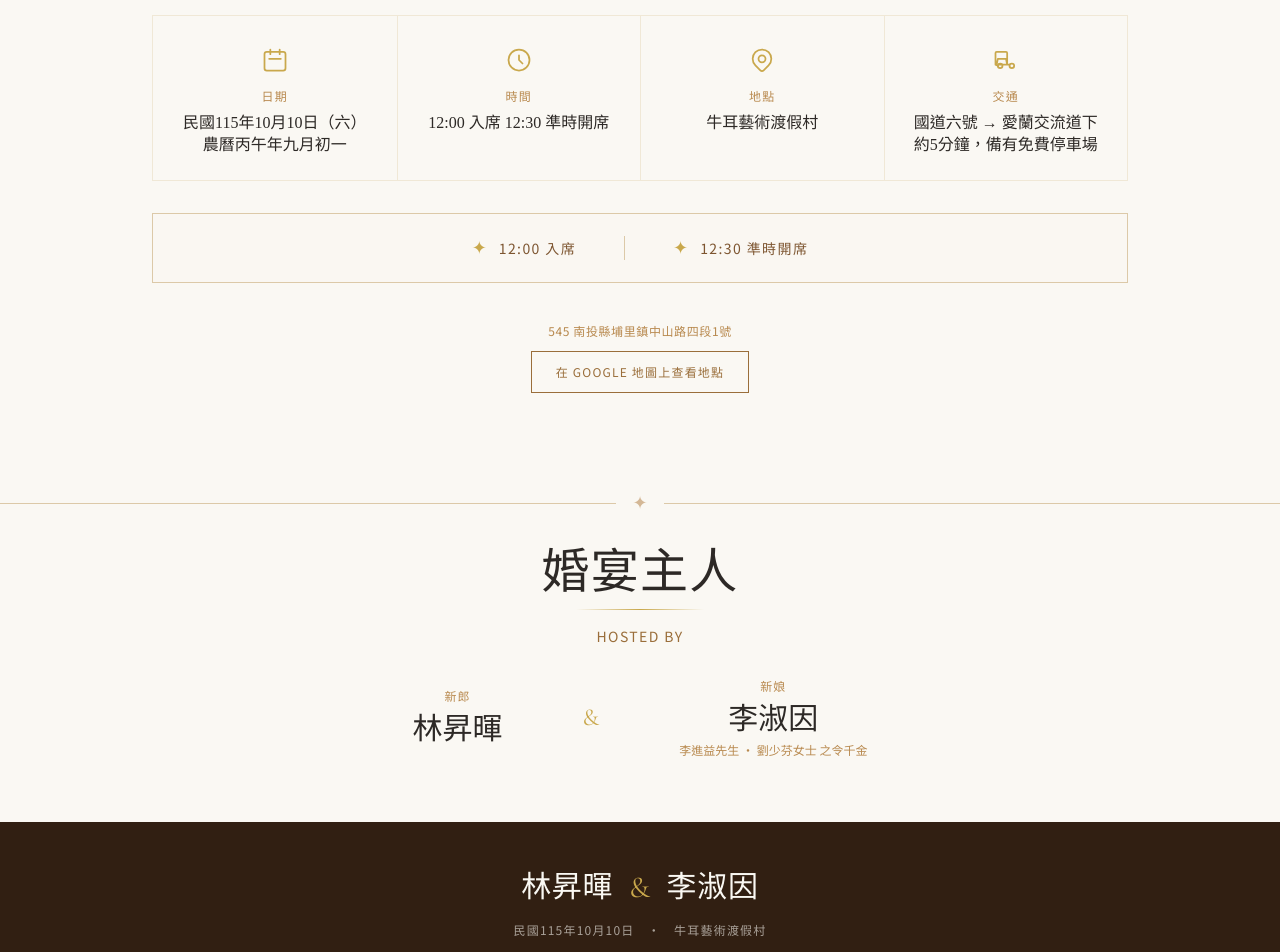
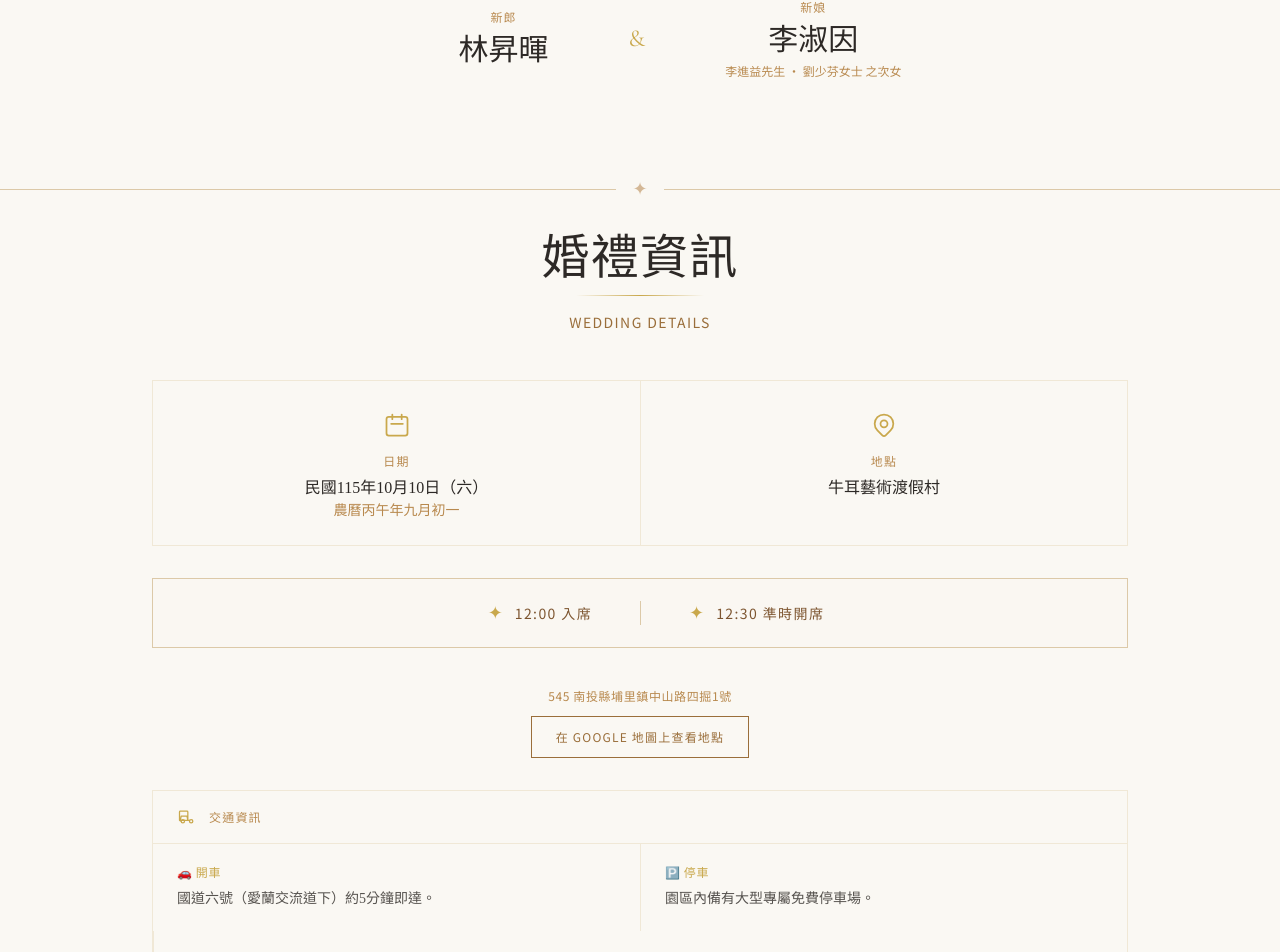
Before and after one commit to AliceLakereflect/weddingSite, a Vue app: page /#/ in a window 1280 px wide. Shown: the part 994-1946 px from the top of the page. Built offline with nearby package versions, Linux system fonts and the light colour scheme.

Commit message:
feat: complete home view

```diff
--- /dev/null
+++ b/public/config/1010.json
@@ -0,0 +1,19 @@
+{
+  "dateZh": "民國一一五年十月十日",
+  "dateGregorian": "民國115年10月10日（六）",
+  "dateLunar": "農曆丙午年九月初一",
+  "countdownTarget": "2026-10-10T04:00:00Z",
+  "checkinTime": "12:00",
+  "startTime": "12:30",
+  "venue": "牛耳藝術渡假村",
+  "city": "南投縣埔里鎮",
+  "address": "545 南投縣埔里鎮中山路四掘1號",
+  "transportation": [
+    { "title": "🚗 開車", "detail": "國道六號（愛蘭交流道下）約5分鐘即達。" },
+    { "title": "🅿️ 停車", "detail": "園區內備有大型專屬免費停車場。" },
+    { "title": "🚌 大眾靈輸", "detail": "高鐵台中烏日站（5號出口）轉乘「南投客運 6670 路」，於「牛耳石雕公園」站下車直達。" }
+  ],
+  "mapsUrl": "https://maps.google.com/?q=牛耳藝術渡假村",
+  "copyright": "© 2026 昇暉 & 淑因 版權所有。Copilot, Claude聯合婚禮網頁製作。",
+  "footerText": "感謝歲月裡有您的關懷與期許。\n在這個充滿喜慶的日子裡，期盼能與您共享這份最真摯的幸福時光。"
+}
--- a/src/components/WdCountdown.vue
+++ b/src/components/WdCountdown.vue
@@ -1,8 +1,12 @@
 <script setup lang="ts">
 import { ref, computed, onMounted, onUnmounted } from 'vue'
+import { useWeddingConfig } from '@/composables/useWeddingConfig'
 
-// 2026-10-10 12:00:00 UTC+8 = 2026-10-10T04:00:00Z
-const TARGET = new Date('2026-10-10T04:00:00Z').getTime()
+const config = useWeddingConfig()
+const TARGET = computed(() => {
+  const t = config.value?.countdownTarget
+  return t ? new Date(t).getTime() : Infinity
+})
 
 const now = ref(Date.now())
 let timer: ReturnType<typeof setInterval>
@@ -12,7 +16,7 @@ onMounted(() => {
 })
 onUnmounted(() => clearInterval(timer))
 
-const remaining = computed(() => Math.max(0, TARGET - now.value))
+const remaining = computed(() => Math.max(0, TARGET.value - now.value))
 const done = computed(() => remaining.value === 0)
 
 const days = computed(() => Math.floor(remaining.value / 86_400_000))
--- a/src/components/WdFooter.vue
+++ b/src/components/WdFooter.vue
@@ -1,15 +1,20 @@
+<script setup lang="ts">
+import { useWeddingConfig } from '@/composables/useWeddingConfig'
+const config = useWeddingConfig()
+</script>
+
 <template>
   <footer class="bg-wood-900 text-cream/80 py-12 mt-0">
     <div class="max-w-5xl mx-auto px-6 flex flex-col items-center gap-4 text-center">
       <p class="font-display text-3xl text-cream tracking-wide">
         林昇暉 <span class="text-gold mx-2">&</span> 李淑因
       </p>
-      <p class="font-sans text-xs tracking-widest text-cream/60 uppercase">
-        民國115年10月10日　·　牛耳藝術渡假村
+      <p class="font-sans text-sm tracking-widest text-cream/60 whitespace-pre-line">
+        {{ config?.footerText }}
       </p>
       <div class="h-px w-16 bg-gold/40 my-1" />
       <p class="font-sans text-xs text-cream/40">
-        © 2026 林昇暉 & 李淑因
+        {{ config?.copyright }}
       </p>
     </div>
   </footer>
--- a/src/components/WdInfoItem.vue
+++ b/src/components/WdInfoItem.vue
@@ -1,7 +1,7 @@
 <script setup lang="ts">
 defineProps<{
   label: string
-  value: string
+  value?: string
   icon?: string
 }>()
 </script>
@@ -14,6 +14,8 @@ defineProps<{
       </slot>
     </div>
     <p class="font-sans text-xs text-wood-400 tracking-widest uppercase">{{ label }}</p>
-    <p class="font-serif text-base text-charcoal leading-snug">{{ value }}</p>
+    <div class="font-serif text-base text-charcoal leading-snug">
+      <slot>{{ value }}</slot>
+    </div>
   </div>
 </template>
--- /dev/null
+++ b/src/composables/useWeddingConfig.ts
@@ -0,0 +1,42 @@
+import { ref, readonly } from 'vue'
+
+export interface TransportItem {
+  title: string
+  detail: string
+}
+
+export interface WeddingConfig {
+  dateZh: string
+  dateGregorian: string
+  dateLunar: string
+  countdownTarget: string
+  checkinTime: string
+  startTime: string
+  venue: string
+  city: string
+  address: string
+  transportation: TransportItem[]
+  mapsUrl: string,
+  copyright: string,
+  footerText: string
+}
+
+const _config = ref<WeddingConfig | null>(null)
+
+function getDateKey(): '1010' | '1017' {
+  // Hash history URL: /#/?date=1017  or plain ?date=1017
+  const hash = window.location.hash
+  const queryStr = hash.includes('?') ? hash.split('?')[1] : window.location.search.slice(1)
+  const params = new URLSearchParams(queryStr)
+  return params.get('date') === '1017' ? '1017' : '1010'
+}
+
+export async function loadWeddingConfig(): Promise<void> {
+  const key = getDateKey()
+  const res = await fetch(`${import.meta.env.BASE_URL}config/${key}.json`)
+  _config.value = (await res.json()) as WeddingConfig
+}
+
+export function useWeddingConfig() {
+  return readonly(_config)
+}
--- a/src/main.ts
+++ b/src/main.ts
@@ -2,5 +2,8 @@ import { createApp } from 'vue'
 import router from './router'
 import App from './App.vue'
 import './style.css'
+import { loadWeddingConfig } from './composables/useWeddingConfig'
 
-createApp(App).use(router).mount('#app')
+loadWeddingConfig().then(() => {
+  createApp(App).use(router).mount('#app')
+})
--- a/src/views/HomeView.vue
+++ b/src/views/HomeView.vue
@@ -5,6 +5,9 @@ import WdSectionTitle from '@/components/WdSectionTitle.vue'
 import WdInfoItem from '@/components/WdInfoItem.vue'
 import WdButton from '@/components/WdButton.vue'
 import WdCountdown from '@/components/WdCountdown.vue'
+import { useWeddingConfig } from '@/composables/useWeddingConfig'
+
+const config = useWeddingConfig()
 </script>
 
 <template>
@@ -18,36 +21,49 @@ import WdCountdown from '@/components/WdCountdown.vue'
         Alice
       </h1>
       <p class="font-sans text-sm tracking-[0.3em] text-cream/80 uppercase mt-2">
-        民國一一五年十月十日
+        {{ config?.dateZh }}
       </p>
       <WdDivider ornament />
-      <p class="font-serif text-base text-cream/70">牛耳藝術渡假村 · 南投縣埔里鎮</p>
+      <p class="font-serif text-base text-cream/70">{{ config?.venue }} · {{ config?.city }}</p>
       <WdCountdown />
     </div>
   </WdHero>
 
+  <!-- Parents section -->
+  <section class="section-wrapper">
+    <WdSectionTitle title="婚宴主人" subtitle="Hosted By" center />
+    <div class="mt-8 flex flex-col md:flex-row items-center justify-center gap-4 md:gap-20 text-center">
+      <div class="md:ml-20">
+        <p class="font-sans text-xs text-wood-400 tracking-widest uppercase mb-2">新郎</p>
+        <p class="font-display text-3xl text-charcoal">林昇暉</p>
+      </div>
+      <div class="text-gold text-2xl font-display">&amp;</div>
+      <div>
+        <p class="font-sans text-xs text-wood-400 tracking-widest uppercase mb-2">新娘</p>
+        <p class="font-display text-3xl text-charcoal">李淑因</p>
+        <p class="font-sans text-xs text-wood-400 mt-1">李進益先生 · 劉少芬女士 之次女</p>
+      </div>
+    </div>
+  </section>
+
+  <WdDivider ornament />
+
   <!-- Wedding Info Section -->
-  <section id="wedding-info" class="section-wrapper">
+  <section id="wedding-info" class="section-wrapper pt-0">
     <WdSectionTitle title="婚禮資訊" subtitle="Wedding Details" center />
 
-    <div class="mt-12 grid grid-cols-2 md:grid-cols-4 gap-0 border border-wood-100 divide-x divide-wood-100">
-      <WdInfoItem label="日期" value="民國115年10月10日（六）農曆丙午年九月初一">
+    <div class="mt-12 grid grid-cols-2 gap-0 border border-wood-100 divide-x divide-wood-100">
+      <WdInfoItem label="日期">
         <template #icon>
           <svg class="w-7 h-7 text-gold" fill="none" stroke="currentColor" viewBox="0 0 24 24">
             <path stroke-linecap="round" stroke-linejoin="round" stroke-width="1.5"
               d="M8 7V3m8 4V3m-9 8h10M5 21h14a2 2 0 002-2V7a2 2 0 00-2-2H5a2 2 0 00-2 2v12a2 2 0 002 2z" />
           </svg>
         </template>
+        <span class="block">{{ config?.dateGregorian }}</span>
+        <span class="block text-sm text-wood-400 mt-0.5">{{ config?.dateLunar }}</span>
       </WdInfoItem>
-      <WdInfoItem label="時間" value="12:00 入席 12:30 準時開席">
-        <template #icon>
-          <svg class="w-7 h-7 text-gold" fill="none" stroke="currentColor" viewBox="0 0 24 24">
-            <path stroke-linecap="round" stroke-linejoin="round" stroke-width="1.5"
-              d="M12 8v4l3 3m6-3a9 9 0 11-18 0 9 9 0 0118 0z" />
-          </svg>
-        </template>
-      </WdInfoItem>
-      <WdInfoItem label="地點" value="牛耳藝術渡假村">
+      <WdInfoItem label="地點" :value="config?.venue ?? ''">
         <template #icon>
           <svg class="w-7 h-7 text-gold" fill="none" stroke="currentColor" viewBox="0 0 24 24">
             <path stroke-linecap="round" stroke-linejoin="round" stroke-width="1.5"
@@ -57,37 +73,27 @@ import WdCountdown from '@/components/WdCountdown.vue'
           </svg>
         </template>
       </WdInfoItem>
-      <WdInfoItem label="交通" value="國道六號 → 愛蘭交流道下約5分鐘，備有免費停車場">
-        <template #icon>
-          <svg class="w-7 h-7 text-gold" fill="none" stroke="currentColor" viewBox="0 0 24 24">
-            <path stroke-linecap="round" stroke-linejoin="round" stroke-width="1.5"
-              d="M9 17a2 2 0 11-4 0 2 2 0 014 0zM19 17a2 2 0 11-4 0 2 2 0 014 0z" />
-            <path stroke-linecap="round" stroke-linejoin="round" stroke-width="1.5"
-              d="M13 16V6a1 1 0 00-1-1H4a1 1 0 00-1 1v10l2 1m8-1h2m-2 0l-1-5H5l-1 5m9 0H6" />
-          </svg>
-        </template>
-      </WdInfoItem>
     </div>
 
     <!-- Timing Banner -->
     <div class="mt-8 bg-wood-50 border border-wood-200 rounded-none px-8 py-5 flex flex-col md:flex-row items-center justify-center gap-4 md:gap-12 text-center">
-      <div class="flex items-center gap-3">
+      <div class="flex items-center gap-3 md:ml-8">
         <span class="text-gold text-lg">✦</span>
-        <span class="font-sans text-sm tracking-widest text-wood-600">12:00 入席</span>
+        <span class="font-sans text-sm tracking-widest text-wood-600">{{ config?.checkinTime }} 入席</span>
       </div>
       <div class="hidden md:block h-6 w-px bg-wood-200" />
       <div class="flex items-center gap-3">
         <span class="text-gold text-lg">✦</span>
-        <span class="font-sans text-sm tracking-widest text-wood-600">12:30 準時開席</span>
+        <span class="font-sans text-sm tracking-widest text-wood-600">{{ config?.startTime }} 準時開席</span>
       </div>
     </div>
 
     <!-- Google Maps CTA -->
     <div class="mt-10 flex flex-col items-center gap-3">
-      <p class="font-sans text-xs text-wood-400 tracking-wider">545 南投縣埔里鎮中山路四段1號</p>
+      <p class="font-sans text-xs text-wood-400 tracking-wider">{{ config?.address }}</p>
       <WdButton
         as="a"
-        href="https://maps.google.com/?q=牛耳藝術渡假村"
+        :href="config?.mapsUrl"
         target="_blank"
         variant="outline"
         size="md"
@@ -95,23 +101,23 @@ import WdCountdown from '@/components/WdCountdown.vue'
         在 Google 地圖上查看地點
       </WdButton>
     </div>
-  </section>
 
-  <WdDivider ornament />
-
-  <!-- Parents section -->
-  <section class="section-wrapper pt-0">
-    <WdSectionTitle title="婚宴主人" subtitle="Hosted By" center />
-    <div class="mt-8 flex flex-col md:flex-row items-center justify-center gap-4 md:gap-20 text-center">
-      <div>
-        <p class="font-sans text-xs text-wood-400 tracking-widest uppercase mb-2">新郎</p>
-        <p class="font-display text-3xl text-charcoal">林昇暉</p>
+    <!-- Transportation Details -->
+    <div v-if="config?.transportation?.length" class="mt-8 border border-wood-100">
+      <div class="flex items-center gap-3 px-6 py-4 border-b border-wood-100">
+        <svg class="w-5 h-5 text-gold flex-shrink-0" fill="none" stroke="currentColor" viewBox="0 0 24 24">
+          <path stroke-linecap="round" stroke-linejoin="round" stroke-width="1.5"
+            d="M9 17a2 2 0 11-4 0 2 2 0 014 0zM19 17a2 2 0 11-4 0 2 2 0 014 0z" />
+          <path stroke-linecap="round" stroke-linejoin="round" stroke-width="1.5"
+            d="M13 16V6a1 1 0 00-1-1H4a1 1 0 00-1 1v10l2 1m8-1h2m-2 0l-1-5H5l-1 5m9 0H6" />
+        </svg>
+        <span class="font-sans text-xs text-wood-400 tracking-widest uppercase">交通資訊</span>
       </div>
-      <div class="text-gold text-2xl font-display">&amp;</div>
-      <div>
-        <p class="font-sans text-xs text-wood-400 tracking-widest uppercase mb-2">新娘</p>
-        <p class="font-display text-3xl text-charcoal">李淑因</p>
-        <p class="font-sans text-xs text-wood-400 mt-1">李進益先生 · 劉少芬女士 之令千金</p>
+      <div class="grid md:grid-cols-2 divide-y md:divide-y-0 md:divide-x divide-wood-100">
+        <div v-for="item in config.transportation" :key="item.title" class="px-6 py-5">
+          <p class="font-sans text-xs text-gold tracking-wider mb-2">{{ item.title }}</p>
+          <p class="font-serif text-sm text-charcoal/80 leading-relaxed">{{ item.detail }}</p>
+        </div>
       </div>
     </div>
   </section>
```
Also changed, not shown: public/config/1017.json (added, +19 -0 lines).
